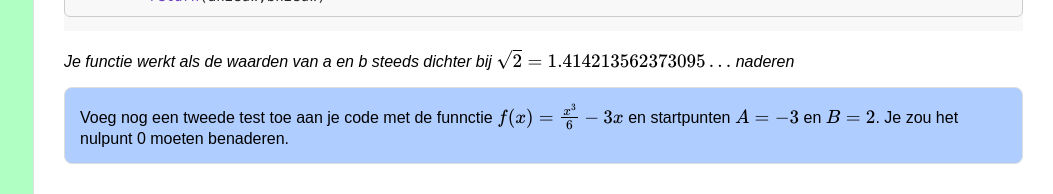
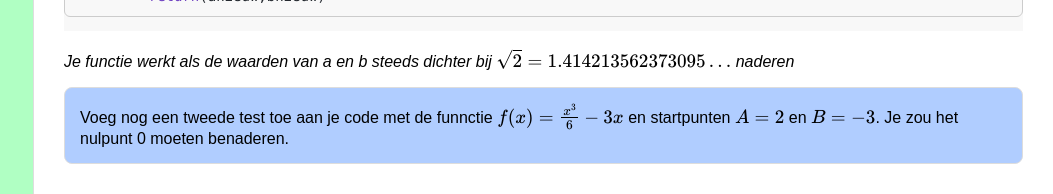
Before and after one commit to milanvandeput/milanvandeput.github.io, a Jekyll site: the page built from Numerieke methodes/z3 Regula Falsi.md, in a window 1280 px wide. Shown: the part 1993-2187 px from the top of the page, without its empty margins (227-1280 px from the left). Built offline with Jekyll 4.4.1, drawn with Linux system fonts in a browser that asks for light colours.

```diff
--- a/Numerieke methodes/z3 Regula Falsi.md
+++ b/Numerieke methodes/z3 Regula Falsi.md
@@ -69,6 +69,6 @@ def regulafalsi(a,b):
     border-radius: 8px;
     border: 1px solid #ddd;
 ">
-Voeg nog een tweede test toe aan je code met de funnctie $f(x)=\frac{x^3}{6}-3x$ en startpunten $A=-3$ en $B=2$. Je zou het nulpunt 0 moeten benaderen.
+Voeg nog een tweede test toe aan je code met de funnctie $f(x)=\frac{x^3}{6}-3x$ en startpunten $A=2$ en $B=-3$. Je zou het nulpunt 0 moeten benaderen.
 
 </div>
```
